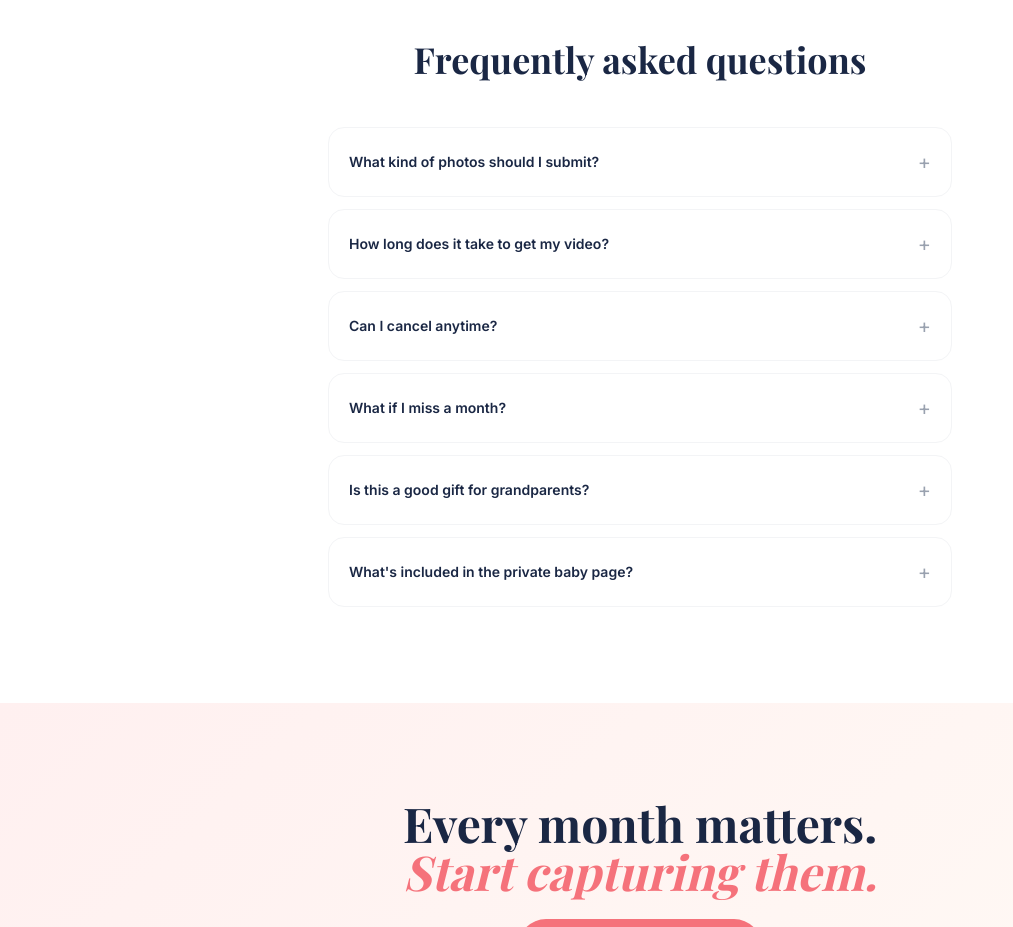
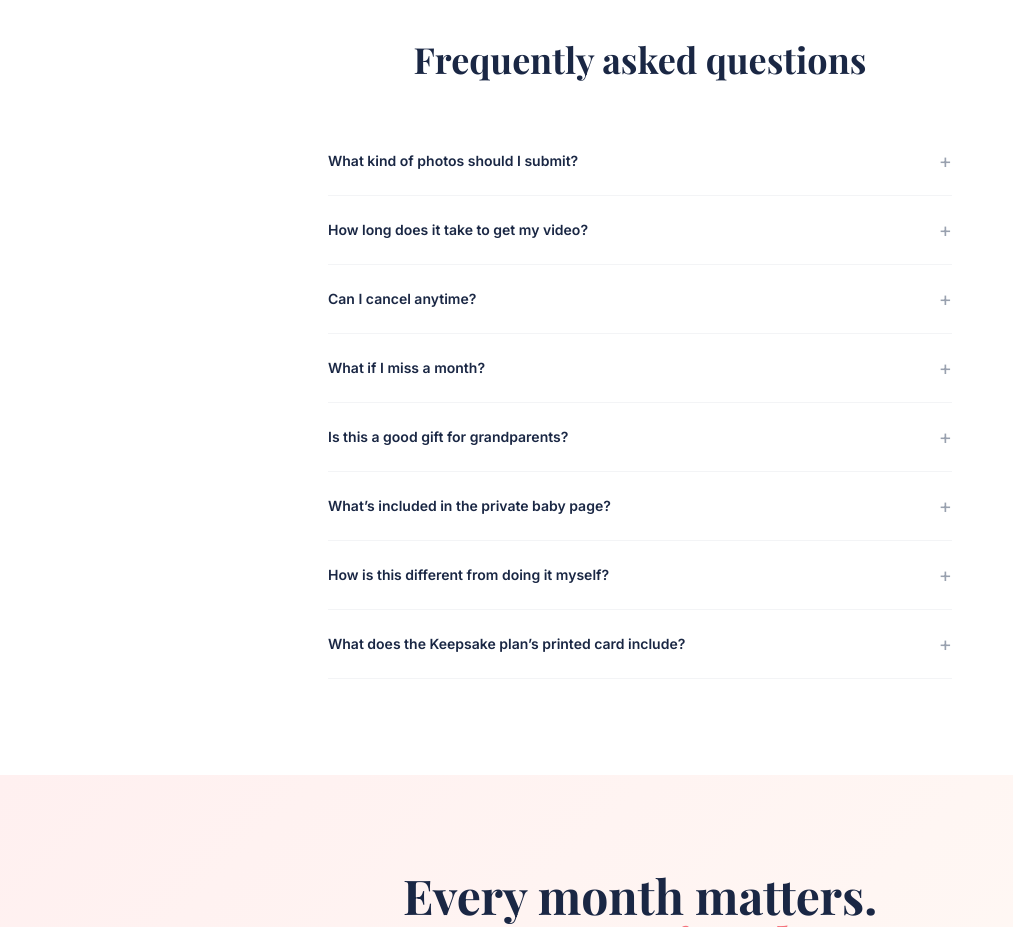
Before and after one commit to aheiman16-del/baby-milestone, a Next.js app: page / in a window 1280 px wide. Shown: the part 4300-5227 px from the top of the page, without its empty margins (0-1013 px from the left). Built offline with nearby package versions, Linux system fonts and the light colour scheme; a web font is replaced by a local one.

Commit message:
Update FAQ.tsx

```diff
--- a/components/FAQ.tsx
+++ b/components/FAQ.tsx
@@ -1,20 +1,62 @@
 'use client'
 
 import { useState } from 'react'
-import { motion, AnimatePresence } from 'framer-motion'
+import { motion } from 'framer-motion'
 
 const faqs = [
-  { q: 'What kind of photos should I submit?', a: 'Any photos you love from the month — phone photos are perfect. We recommend a mix: close-up face shots, full body, and a fun candid moment. No professional photography needed.' },
-  { q: 'How long does it take to get my video?', a: 'Within 24-48 hours of submitting your photos and monthly form. We send everything straight to your inbox.' },
-  { q: 'Can I cancel anytime?', a: 'Yes, completely. No lock-in contracts. Cancel from your account dashboard whenever you want.' },
-  { q: 'What if I miss a month?', a: "No penalty — just submit when you're ready. We keep your baby page active and pick back up whenever you submit." },
-  { q: 'Is this a good gift for grandparents?', a: "It's genuinely the most-loved baby shower and holiday gift we've seen. Grandparents get shared access to the private baby page and watch videos on repeat." },
-  { q: "What's included in the private baby page?", a: "Every video, photo card, stat card, and monthly letter — all in a beautiful timeline at a private URL like ourmilestone.co/emma-johnson. Share it with family via link. No login needed to view." },
+  {
+    q: 'What kind of photos should I submit?',
+    a: 'Everyday moments are perfect! Bath time, tummy time, first foods, smiles, even the messy ones. We recommend 3-5 of your favorites each month. No professional photography needed.',
+  },
+  {
+    q: 'How long does it take to get my video?',
+    a: 'Monthly milestone videos are delivered within 3-5 business days of your photo submission. One-time products (gender reveals, birth announcements) are delivered within 24-48 hours.',
+  },
+  {
+    q: 'Can I cancel anytime?',
+    a: 'Yes, cancel anytime with no fees or penalties. Your baby page and all past videos remain accessible even after canceling.',
+  },
+  {
+    q: 'What if I miss a month?',
+    a: 'No problem! Your subscription pauses automatically if you don\u2019t submit photos. You\u2019re never charged for a month you skip. Just pick back up whenever you\u2019re ready.',
+  },
+  {
+    q: 'Is this a good gift for grandparents?',
+    a: 'It\u2019s our most popular gift. Grandparents get a new video of their grandchild every month, delivered right to their phone. Many grandparents say it\u2019s the best gift they\u2019ve ever received.',
+  },
+  {
+    q: 'What\u2019s included in the private baby page?',
+    a: 'A beautiful, shareable web page for your baby with all their monthly videos, photos, and milestones in one place. Share the link with family so they can follow along. It\u2019s like a living baby book.',
+  },
+  {
+    q: 'How is this different from doing it myself?',
+    a: 'You could absolutely do it yourself with Canva or CapCut. But most parents don\u2019t \u2014 life gets busy and months slip by. We make sure every milestone gets captured, professionally, without you having to find the time.',
+  },
+  {
+    q: 'What does the Keepsake plan\u2019s printed card include?',
+    a: 'Each month we mail you a high-quality printed photo card featuring your baby\u2019s milestone photo and stats. It\u2019s a physical keepsake you can put on the fridge, in a scrapbook, or send to grandparents.',
+  },
 ]
 
+function FAQItem({ q, a }: { q: string; a: string }) {
+  const [open, setOpen] = useState(false)
+  return (
+    <button
+      onClick={() => setOpen(!open)}
+      className="w-full text-left border-b border-gray-100 py-5 group"
+    >
+      <div className="flex items-center justify-between">
+        <span className="font-semibold text-sm pr-4" style={{ color: 'var(--navy)' }}>{q}</span>
+        <span className="text-gray-400 text-xl flex-shrink-0 transition-transform group-hover:text-gray-600" style={{ transform: open ? 'rotate(45deg)' : 'rotate(0deg)' }}>+</span>
+      </div>
+      {open && (
+        <p className="text-sm text-gray-500 mt-3 leading-relaxed pr-8">{a}</p>
+      )}
+    </button>
+  )
+}
+
 export default function FAQ() {
-  const [open, setOpen] = useState<number | null>(null)
-
   return (
     <section id="faq" className="py-24 bg-white">
       <div className="max-w-2xl mx-auto px-6">
@@ -27,38 +69,9 @@ export default function FAQ() {
         >
           Frequently asked questions
         </motion.h2>
-
-        <div className="space-y-3">
+        <div>
           {faqs.map((faq, i) => (
-            <motion.div
-              key={i}
-              initial={{ opacity: 0, y: 16 }}
-              whileInView={{ opacity: 1, y: 0 }}
-              viewport={{ once: true }}
-              transition={{ duration: 0.5, delay: i * 0.06 }}
-              className="border border-gray-100 rounded-2xl overflow-hidden"
-            >
-              <button
-                onClick={() => setOpen(open === i ? null : i)}
-                className="w-full flex items-center justify-between p-5 text-left hover:bg-gray-50 transition"
-              >
-                <span className="font-semibold text-sm" style={{ color: 'var(--navy)' }}>{faq.q}</span>
-                <span className="text-xl text-gray-400 ml-4 flex-shrink-0">{open === i ? '−' : '+'}</span>
-              </button>
-              <AnimatePresence initial={false}>
-                {open === i && (
-                  <motion.div
-                    initial={{ height: 0, opacity: 0 }}
-                    animate={{ height: 'auto', opacity: 1 }}
-                    exit={{ height: 0, opacity: 0 }}
-                    transition={{ duration: 0.3 }}
-                    className="overflow-hidden"
-                  >
-                    <p className="px-5 pb-5 text-gray-500 text-sm leading-relaxed">{faq.a}</p>
-                  </motion.div>
-                )}
-              </AnimatePresence>
-            </motion.div>
+            <FAQItem key={i} q={faq.q} a={faq.a} />
           ))}
         </div>
       </div>
```
